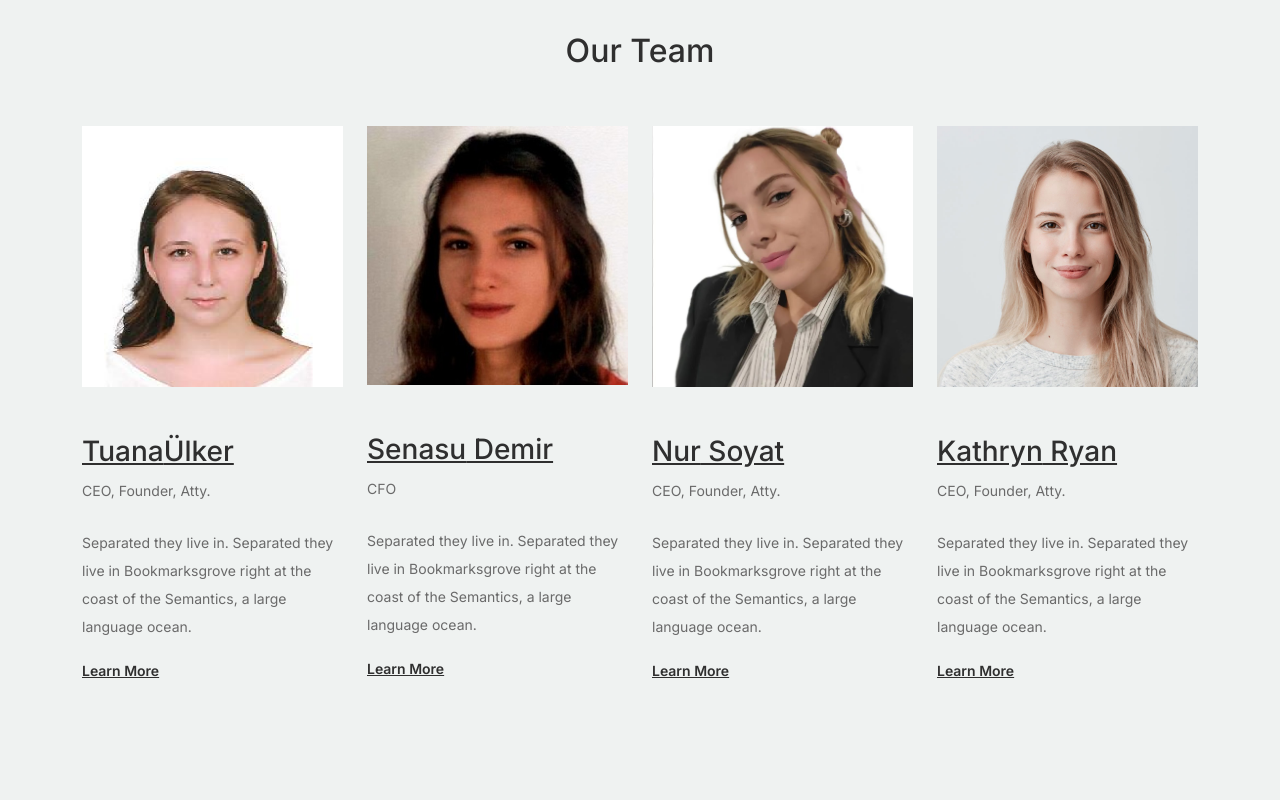
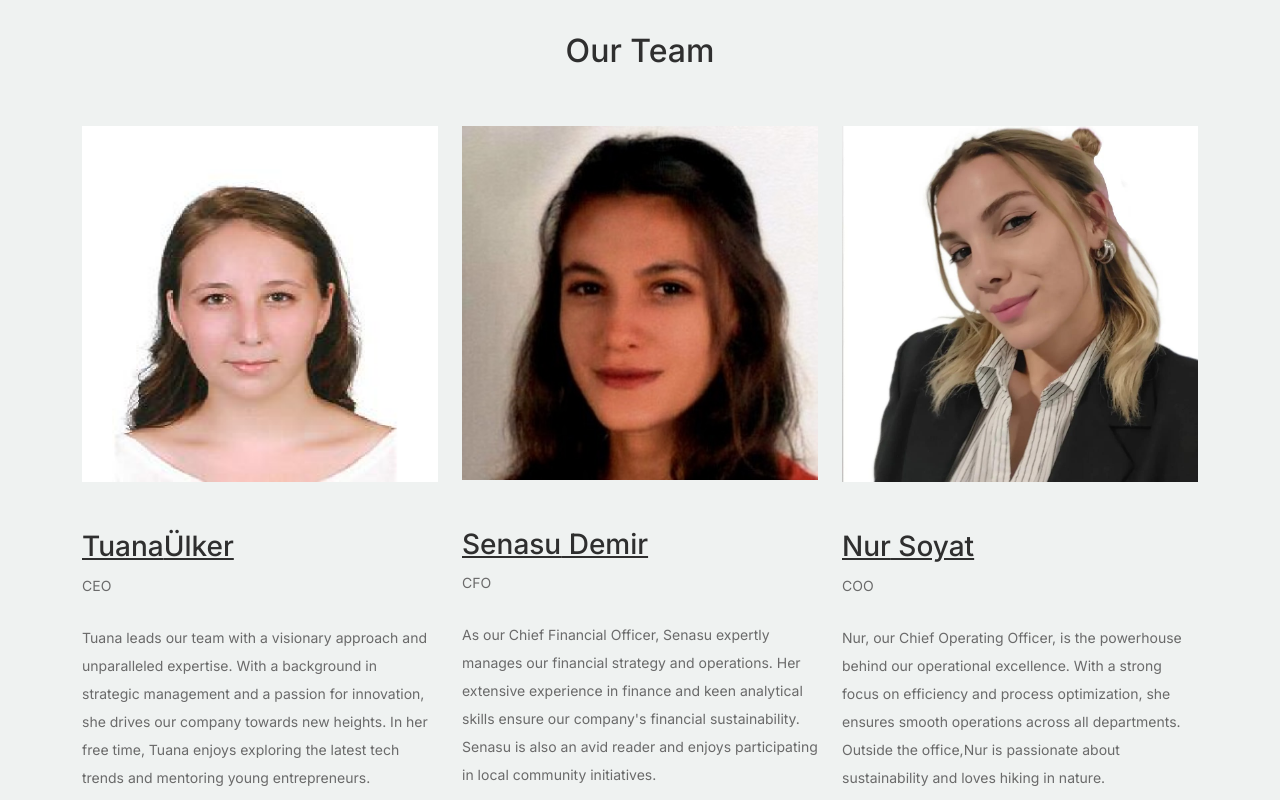
Before and after one commit to Roxlover/SwiftMall, a plain HTML site: page about.html in a window 1280 px wide. Shown: the part 1540-2340 px from the top of the page. Drawn offline with nearby package versions, Linux system fonts and the light colour scheme.

Commit message:
Our Team part is updated

```diff
--- a/about.html
+++ b/about.html
@@ -164,27 +164,25 @@
 			<div class="row">
 
 				<!-- Start Column 1 -->
-				<div class="col-12 col-md-6 col-lg-3 mb-5 mb-md-0">
+				<div class="col-12 col-md-6 col-lg-4 mb-5 mb-md-0">
 					<img src="images/us/tuana.png" class="img-fluid mb-5">
 					<h3 clas><a href=""><span class="">Tuana</span>Ülker</a></h3>
-					<span class="d-block position mb-4">CEO, Founder, Atty.</span>
-					<p>Separated they live in.
-						Separated they live in Bookmarksgrove right at the coast of the Semantics, a large language
-						ocean.</p>
+					<span class="d-block position mb-4">CEO</span>
+					<p>Tuana leads our team with a visionary approach and unparalleled expertise. With a background in strategic management and a passion for innovation, she drives our company towards new heights. In her free time, Tuana enjoys exploring the latest tech trends and mentoring young entrepreneurs.
+					</p>
 					<p class="mb-0"><a href="#" class="more dark">Learn More <span
 								class="icon-arrow_forward"></span></a></p>
 				</div>
 				<!-- End Column 1 -->
 
 				<!-- Start Column 2 -->
-				<div class="col-12 col-md-6 col-lg-3 mb-5 mb-md-0">
+				<div class="col-12 col-md-6 col-lg-4 mb-5 mb-md-0">
 					<img src="images/us/SenasuDemir.jpg" class="img-fluid mb-5">
 
 					<h3 clas><a href="#"><span class="">Senasu</span> Demir</a></h3>
 					<span class="d-block position mb-4">CFO</span>
-					<p>Separated they live in.
-						Separated they live in Bookmarksgrove right at the coast of the Semantics, a large language
-						ocean.</p>
+					<p>As our Chief Financial Officer, Senasu expertly manages our financial strategy and operations. Her extensive experience in finance and keen analytical skills ensure our company's financial  sustainability. Senasu is also an avid reader and enjoys participating in local community initiatives.
+					</p>
 					<p class="mb-0"><a href="#" class="more dark">Learn More <span
 								class="icon-arrow_forward"></span></a></p>
 
@@ -192,33 +190,16 @@
 				<!-- End Column 2 -->
 
 				<!-- Start Column 3 -->
-				<div class="col-12 col-md-6 col-lg-3 mb-5 mb-md-0">
+				<div class="col-12 col-md-6 col-lg-4 mb-5 mb-md-0">
 					<img src="images/us/nursoyat.jpeg" class="img-fluid mb-5">
 					<h3 clas><a href="#"><span class="">Nur</span> Soyat</a></h3>
-					<span class="d-block position mb-4">CEO, Founder, Atty.</span>
-					<p>Separated they live in.
-						Separated they live in Bookmarksgrove right at the coast of the Semantics, a large language
-						ocean.</p>
+					<span class="d-block position mb-4">COO</span>
+					<p>Nur, our Chief Operating Officer, is the powerhouse behind our operational excellence. With a strong focus on efficiency and process optimization, she ensures smooth operations across all departments. Outside the office,Nur is passionate about sustainability and loves hiking in nature.
+					</p>
 					<p class="mb-0"><a href="#" class="more dark">Learn More <span
 								class="icon-arrow_forward"></span></a></p>
 				</div>
 				<!-- End Column 3 -->
-
-				<!-- Start Column 4 -->
-				<div class="col-12 col-md-6 col-lg-3 mb-5 mb-md-0">
-					<img src="images/person_4.jpg" class="img-fluid mb-5">
-
-					<h3 clas><a href="#"><span class="">Kathryn</span> Ryan</a></h3>
-					<span class="d-block position mb-4">CEO, Founder, Atty.</span>
-					<p>Separated they live in.
-						Separated they live in Bookmarksgrove right at the coast of the Semantics, a large language
-						ocean.</p>
-					<p class="mb-0"><a href="#" class="more dark">Learn More <span
-								class="icon-arrow_forward"></span></a></p>
-
-
-				</div>
-				<!-- End Column 4 -->
 
 
 
```
